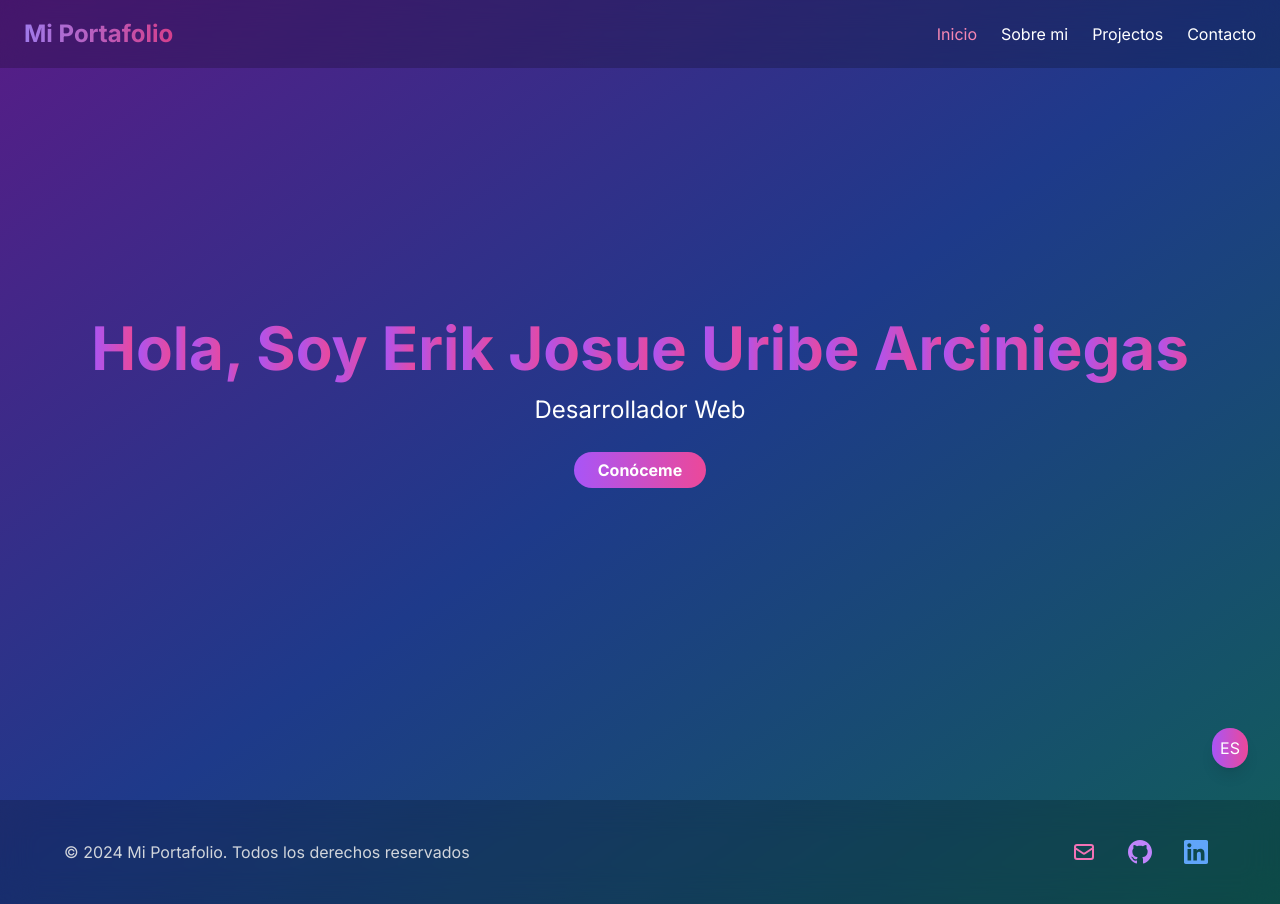
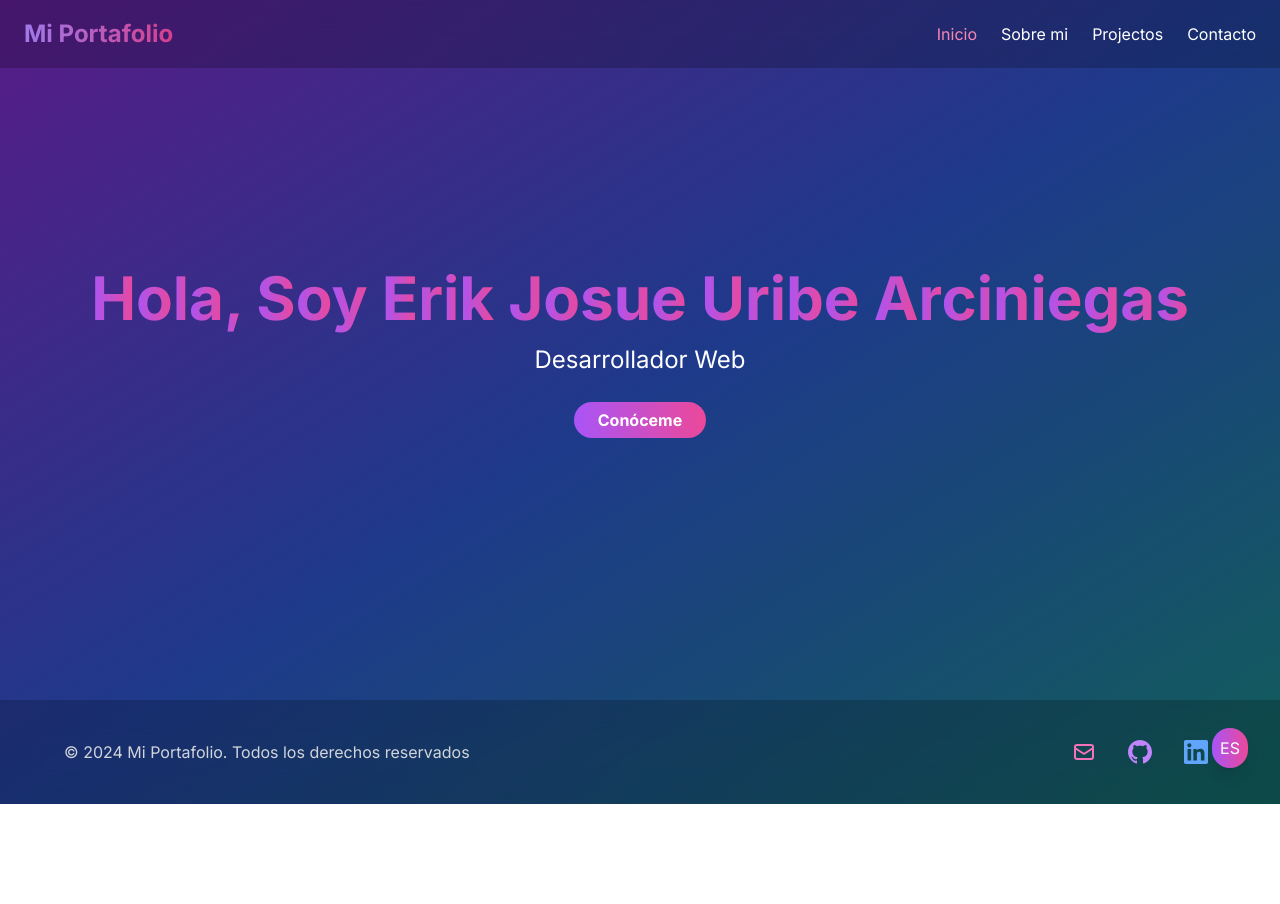
Before and after one commit to ErikUribeA/personal-portfolio, a Next.js app: page / in a window 1280 px wide. After the commit the page ends 804 px from the top, so only its background shows below. Built offline with nearby package versions, Linux system fonts and the light colour scheme; no server answers.

Commit message:
improving the page

```diff
--- a/src/app/(main)/page.tsx
+++ b/src/app/(main)/page.tsx
@@ -7,7 +7,7 @@ export default function Home() {
   const translate = useTranslations("home")
 
   return (
-    <section className="min-h-screen flex items-center align-middle justify-center ">
+    <section className="min-h-[calc(100vh-200px)] lg:min-h-[calc(100vh-100px)] flex items-center  justify-center ">
       <div className="text-center">
         <h1 className="text-6xl font-bold mb-4">
           <AnimatedLetters
@@ -18,7 +18,7 @@ export default function Home() {
         <p className="text-2xl mb-8">{translate("subTitle")}</p>
         <Link
           href="/about"
-          className="bg-gradient-to-r from-purple-500 to-pink-500 hover:from-purple-600 hover:to-pink-600 text-white font-bold py-2 px-6 rounded-full transition-all duration-300 transform hover:scale-105"
+          className="bg-gradient-to-r from-purple-500 to-pink-500 hover:from-purple-600 hoverlg:to-pink-600 text-white font-bold py-2 px-6 rounded-full transition-all duration-300 transform hover:scale-105"
         >
           {translate("button")}
         </Link>
```
